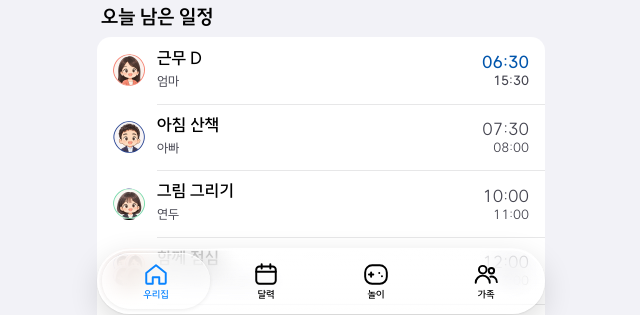
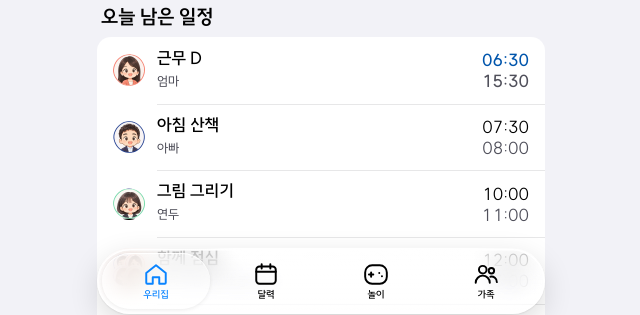
Before and after one commit to 99ksy9990-bot/family-scheduler, a React (Vite) app: page / in a window 1280 px wide. Shown: the part 478-793 px from the top of the page, without its empty margins (319-959 px from the left). Built offline with nearby package versions, Linux system fonts and the light colour scheme; no server answers.

Commit message:
Times: no 까지 on home, end time same size in lighter gray, person groups drop repeated face and name
Co-Authored-By: Claude Opus 5.5 <noreply@anthropic.com>
Claude-Session: https://claude.ai/code/session_01J64WuXXxc8T2pXg14Mz4Qb

```diff
--- a/src/v2/components/ScheduleList.jsx
+++ b/src/v2/components/ScheduleList.jsx
@@ -4,13 +4,13 @@ import { groupShiftRows } from '../data/shiftGroups'
 import { GroupedList, GroupedRow } from './GroupedList'
 import { membersFor } from '../data/members'
 
-export default function ScheduleList({ rows, profiles, label = '시간순 일정' }) {
+export default function ScheduleList({ rows, profiles, label = '시간순 일정', solo = false }) { // solo: 한 사람 묶음 안이라 얼굴·이름 생략
   if (!rows.length) return <div className="empty-state"><h3>아직 일정이 없어요</h3><p>오른쪽 + 버튼으로 가족 일정을 남겨 보세요.</p></div>
   return <GroupedList label={label}>{groupShiftRows(rows).map((group) => {
     const row = group[0]
     const members = membersFor(row, profiles)
     const primary = members[0] || { name: row.holiday ? '공휴일' : row.anniversary ? '기념일' : '가족' }
-    if (row.type === 'shift' && row.sourceDate) return <li key={row.id} className="schedule-shift-group"><MemberAvatars item={row} profiles={profiles} /><div>{group.map((shift) => <div className={`shift-line${shift.carryover ? ' is-carryover' : ''}`} key={shift.id}><span><h3>{shift.title}</h3><small>{members.map((profile) => profile.name).join(' · ')}</small></span><TimeCell row={shift} /></div>)}</div></li>
-    return <GroupedRow key={row.id} icon={<MemberAvatars item={row} profiles={profiles} />} title={<h3>{row.title}</h3>} subtitle={[members.map((profile) => profile.name).join(' · ') || primary.name, row.kind, row.location].filter(Boolean).join(' · ')} value={<TimeCell row={row} />} />
+    if (row.type === 'shift' && row.sourceDate) return <li key={row.id} className="schedule-shift-group">{!solo && <MemberAvatars item={row} profiles={profiles} />}<div>{group.map((shift) => <div className={`shift-line${shift.carryover ? ' is-carryover' : ''}`} key={shift.id}><span><h3>{shift.title}</h3>{!solo && <small>{members.map((profile) => profile.name).join(' · ')}</small>}</span><TimeCell row={shift} /></div>)}</div></li>
+    return <GroupedRow key={row.id} icon={solo ? undefined : <MemberAvatars item={row} profiles={profiles} />} title={<h3>{row.title}</h3>} subtitle={[solo ? '' : members.map((profile) => profile.name).join(' · ') || primary.name, row.kind, row.location].filter(Boolean).join(' · ')} value={<TimeCell row={row} />} />
   })}</GroupedList>
 }
--- a/src/v2/data/house.js
+++ b/src/v2/data/house.js
@@ -13,7 +13,7 @@ export function houseStatus(profile, rows, tasks, today, now, shifts = []) {
   const schoolKind = (row) => ['학교', '학원'].includes(row?.kind) ? row.kind : row?.type === 'school' ? '학교' : null
   const status = memberStatus(profile, rows, tasks, now)
   if (active) return { ...status, expression: 'busy', badge: active.type === 'shift' ? '근무 중' : schoolKind(active) || (active.title.length > 6 ? '일정 중' : active.title),
-    detail: `${active.crossesMidnight ? '내일 ' : ''}${endOf(active) || active.displayStart}까지` }
+    detail: `~${active.crossesMidnight ? "내일 " : ""}${endOf(active) || active.displayStart}` }
   const next = own.find((row) => eventPhase(row, today, now) === 'future')
   if (schoolKind(next)) return { ...status, badge: schoolKind(next), badgeUpcoming: true, detail: `${next.displayStart} 시작` }
   if (!next && own.some((row) => row.type === 'leave')) return { ...status, detail: '오늘 연차' }
--- a/src/v2/features/calendar/Calendar.jsx
+++ b/src/v2/features/calendar/Calendar.jsx
@@ -20,7 +20,7 @@ function ByPerson({ rows, profiles }) {
   const order = [['all', '가족'], ['together', '함께'], ...profiles.filter((p) => p.active !== false).map((p) => [p.id, p.name, p])]
   return order.filter(([key]) => groups.has(key)).map(([key, name, profile]) => <div className="person-group" key={key}>
     <h3 className="person-group-head">{profile ? <CharacterAvatar profile={profile} size={24} /> : null}{name}<small>{groups.get(key).length}</small></h3>
-    <ScheduleList rows={groups.get(key)} profiles={profiles} label={`${name} 일정`} />
+    <ScheduleList rows={groups.get(key)} profiles={profiles} label={`${name} 일정`} solo={Boolean(profile)} />
   </div>)
 }
 
--- a/src/v2/styles/person.css
+++ b/src/v2/styles/person.css
@@ -25,9 +25,9 @@
 .person-row-body:disabled { background: none; color: var(--label); }
 .person-row-body strong { display: block; font-size: 17px; line-height: 21px; font-weight: 600; }
 .person-row-body small { display: block; color: var(--label-2); font-size: 13px; line-height: 17px; margin-top: 2px; }
-.time-cell { display: grid; grid-template-rows: 21px 17px; width: 105px; min-width: 105px; height: 38px; flex-shrink: 0; text-align: right; font-variant-numeric: tabular-nums; white-space: nowrap; }
-.time-start { font-size: 17px; line-height: 21px; color: var(--label-2); }
-.time-end { font-size: 13px; line-height: 17px; color: var(--label-2); }
+.time-cell { display: grid; grid-template-rows: 21px 21px; width: 105px; min-width: 105px; height: 42px; flex-shrink: 0; text-align: right; font-variant-numeric: tabular-nums; white-space: nowrap; }
+.time-start { font-size: 17px; line-height: 21px; color: var(--label); }
+.time-end { font-size: 17px; line-height: 21px; color: var(--label-3, #aeaeb2); }
 .house-row.next .time-start { color: var(--tint-label); font-weight: 600; }
 .schedule-shift-group { display: flex; gap: 12px; align-items: center; padding: 0 16px; position: relative; }
 .schedule-shift-group > div:not(.character) { flex: 1; min-width: 0; }
```
